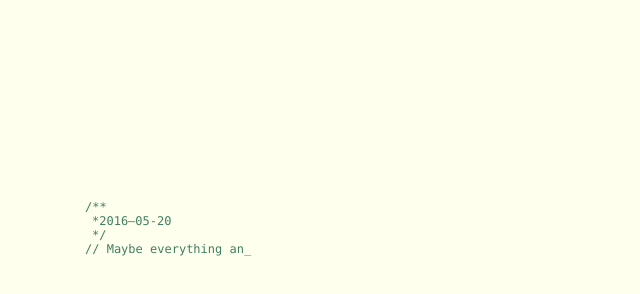
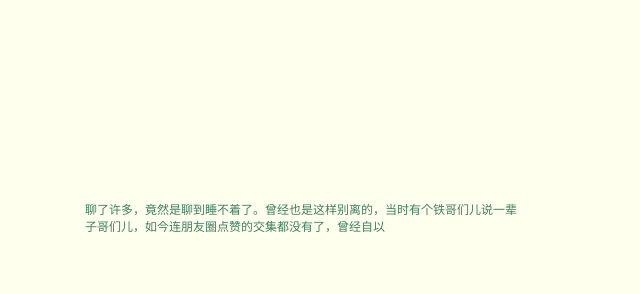
Before and after one commit to sailzh/sailzh.github.io, a plain HTML site: page index.html in a window 1280 px wide. Shown: the whole page, without its empty margins (0-640 px from the left). Drawn offline with Linux system fonts and the light colour scheme.

Commit message:
Update index.html
更新

```diff
--- a/index.html
+++ b/index.html
@@ -23,18 +23,8 @@
 <div id="mainDiv">
 	<div id="content">
 		<div id="code">
-			<span class="comments">/**</span><br />
-			<span class="space"/><span class="comments">*2016—05-20</span><br />
-			<span class="space"/><span class="comments">*/</span><br />
-			<span class="comments">// Maybe everything and all the best </span><br />
-			for(;;){
-			<span class="comments"></span><br />
-				printf("Can't Escape the fate of the rotation");<br />
-			<span class="comments">// looking forward to the “break;"</span>
-				<span class="comments"></span><br />
-			}</br>
-				printf("I find myself");
-			<br />
+			<span class="comments">聊了许多，竟然是聊到睡不着了。曾经也是这样别离的，当时有个铁哥们儿说一辈子哥们儿，如今连朋友圈点赞的交集都没有了，曾经自以为是的永不别离的人，在大一下就已经离去。人生总是这样重复的犯着过错，却一直在错过。正是离去带来了太多，才浑浑噩噩的过了许久了。code纵然美，但也当醒了。2年了岁月蹉跎，还有一年也许大学的青春也该散场了。本是不想说的，也许是想跟时间而去吧，或许也因为那种感觉已经很遥远了，实在不知真假，淡淡的愉悦，不似好友的爽朗，没有恋人的火热，确是明明白白的好感与欢喜。抑或不再有那时的傻与疯狂，也带不来更多的陪伴吧。人是需要有人关心的，哪怕是自己不懈的人给予的，告诉你有人关心你，不要怕孤独，在路上勇往直前。好乱，这是在告白还是在干嘛。不管了，知道为什么说那句 若再相逢，那便是恰逢因果么，别离易，再聚难，错过就不再回来。深深感慨啊，不知道说了啥，看了开心生活就好，而我好像仍在犹犹豫豫...</span><br />
+
 		</div>
 		<div id="loveHeart">
 			<canvas id="garden"></canvas>
```
